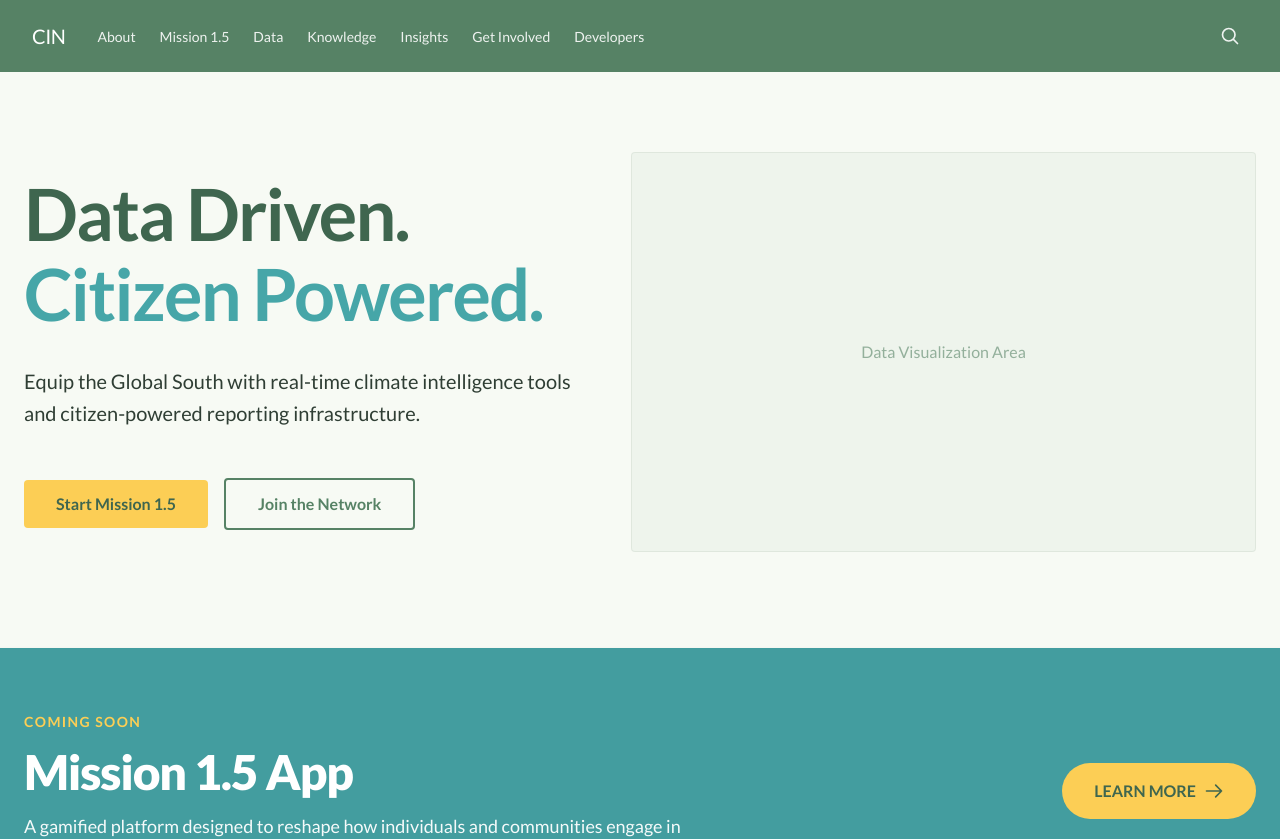
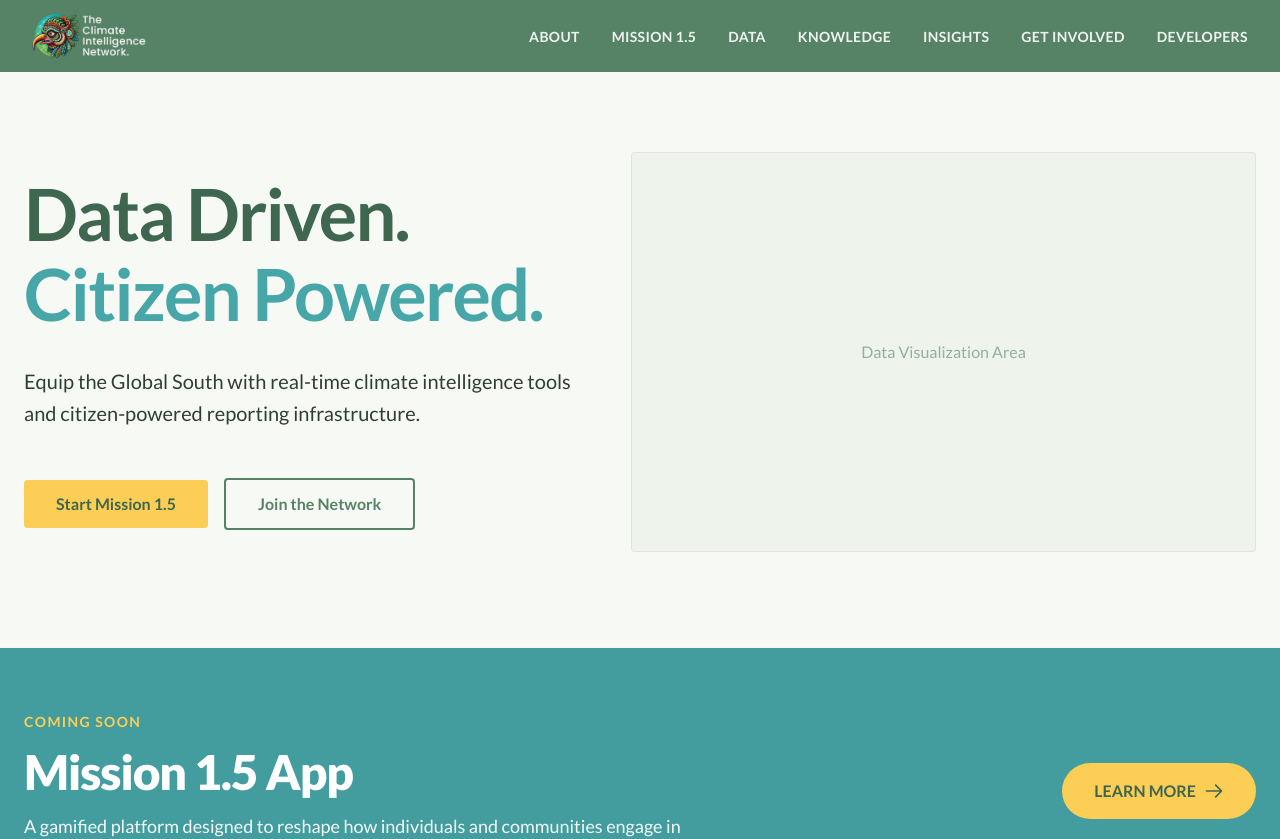
Before and after one commit to The-Climate-Intelligence-Network/cin-web, a Next.js app: page / in a window 1280 px wide. Shown: the top 839 px of the page. Built offline with nearby package versions, Linux system fonts and the light colour scheme.

Commit message:
feat: Update navbar

```diff
--- a/components/Navbar.tsx
+++ b/components/Navbar.tsx
@@ -1,4 +1,5 @@
 import Link from "next/link";
+import Image from "next/image";
 
 export default function Navbar() {
     const navItems = [
@@ -13,42 +14,29 @@ export default function Navbar() {
 
     return (
         <nav className="bg-forest text-white h-[72px] px-8 flex items-center justify-between">
-            <div className="flex items-center gap-8">
-                <Link href="/" className="text-xl font-medium tracking-tight hover:text-white/80 transition-colors">
-                    CIN
+            <Link href="/" className="hover:opacity-90 transition-opacity flex items-center">
+                <Image
+                    src="/logo/CINHorizontalLight.png"
+                    alt="Climate Intelligence Network"
+                    width={180}
+                    height={44}
+                    priority
+                    className="h-11 w-auto object-contain"
+                />
             </Link>
-                <ul className="flex items-center gap-6">
+
+            <ul className="flex items-center gap-8">
                 {navItems.map((item) => (
                     <li key={item.label}>
                         <Link
                             href={item.href}
-                                className="text-sm font-medium opacity-90 hover:opacity-100 transition-opacity"
+                            className="text-sm font-bold uppercase tracking-wide opacity-90 hover:opacity-100 transition-opacity"
                         >
                             {item.label}
                         </Link>
                     </li>
                 ))}
             </ul>
-            </div>
-
-            <div>
-                <button aria-label="Search" className="p-2 opacity-90 hover:opacity-100 transition-opacity">
-                    <svg
-                        xmlns="http://www.w3.org/2000/svg"
-                        fill="none"
-                        viewBox="0 0 24 24"
-                        strokeWidth={2}
-                        stroke="currentColor"
-                        className="w-5 h-5"
-                    >
-                        <path
-                            strokeLinecap="round"
-                            strokeLinejoin="round"
-                            d="M21 21l-5.197-5.197m0 0A7.5 7.5 0 105.196 5.196a7.5 7.5 0 0010.607 10.607z"
-                        />
-                    </svg>
-                </button>
-            </div>
         </nav>
     );
 }
```
Also changed, not shown: public/logo/CINHorizontal.png (added), public/logo/CINHorizontalLight.png (added). Lines whose indentation alone changed are shown as unchanged.
